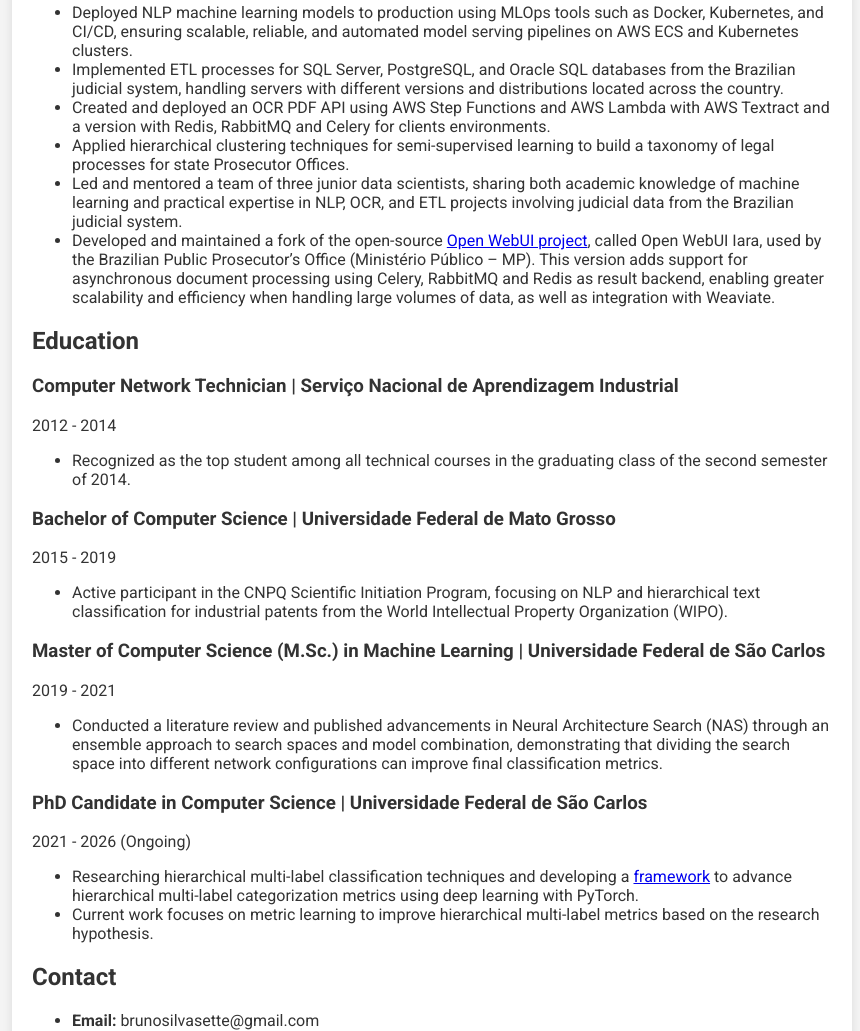
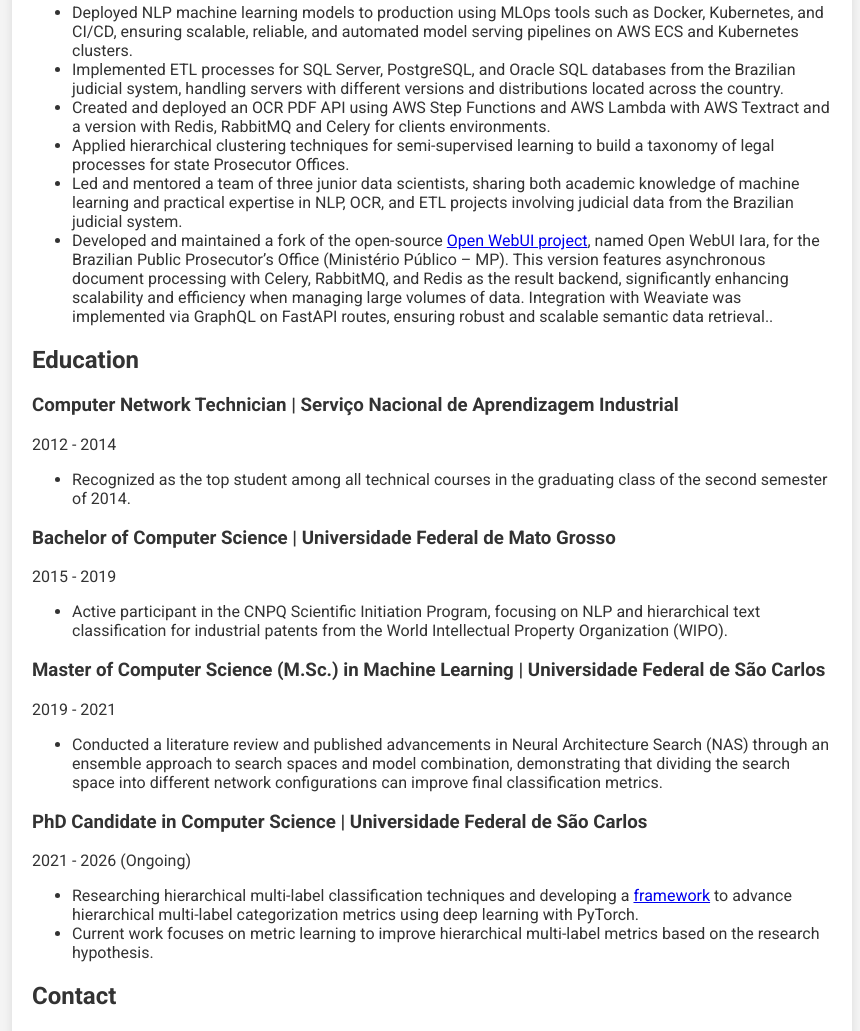
Before and after one commit to Sette/sette.github.io, a plain HTML site: page index.html in a window 1280 px wide. Shown: the part 893-1924 px from the top of the page, without its empty margins (208-1068 px from the left). Drawn offline with Linux system fonts and the light colour scheme.

Commit message:
Refine project description for Open WebUI Iara, enhancing clarity and detail on features and integration.

```diff
--- a/index.html
+++ b/index.html
@@ -114,7 +114,7 @@
             <li>Created and deployed an OCR PDF API using AWS Step Functions and AWS Lambda with AWS Textract and a version with Redis, RabbitMQ and Celery for clients environments.</li>
             <li>Applied hierarchical clustering techniques for semi-supervised learning to build a taxonomy of legal processes for state Prosecutor Offices.</li>
             <li>Led and mentored a team of three junior data scientists, sharing both academic knowledge of machine learning and practical expertise in NLP, OCR, and ETL projects involving judicial data from the Brazilian judicial system.</li>
-            <li>Developed and maintained a fork of the open-source <a href="https://docs.openwebui.com">Open WebUI project</a>, called Open WebUI Iara, used by the Brazilian Public Prosecutor’s Office (Ministério Público – MP). This version adds support for asynchronous document processing using Celery, RabbitMQ and Redis as result backend, enabling greater scalability and efficiency when handling large volumes of data, as well as integration with Weaviate.</li>
+            <li>Developed and maintained a fork of the open-source <a href="https://docs.openwebui.com">Open WebUI project</a>, named Open WebUI Iara, for the Brazilian Public Prosecutor’s Office (Ministério Público – MP). This version features asynchronous document processing with Celery, RabbitMQ, and Redis as the result backend, significantly enhancing scalability and efficiency when managing large volumes of data. Integration with Weaviate was implemented via GraphQL on FastAPI routes, ensuring robust and scalable semantic data retrieval..</li>
         </ul>
     </section>
 
```
